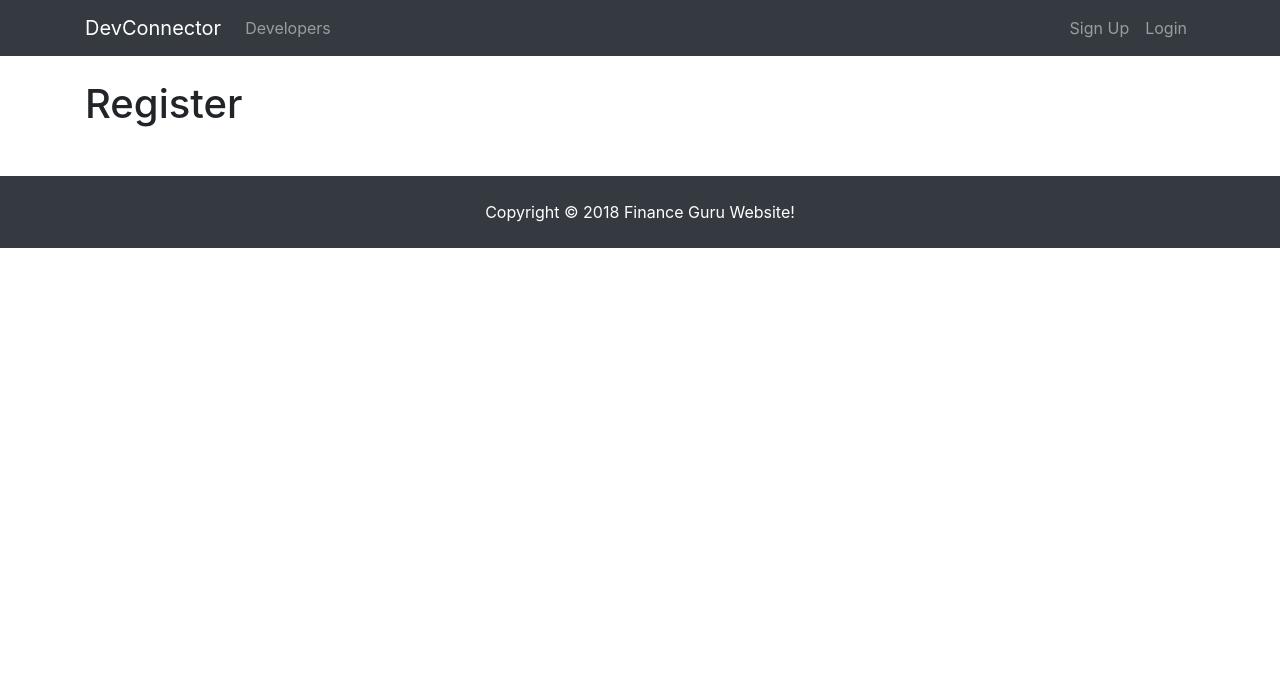
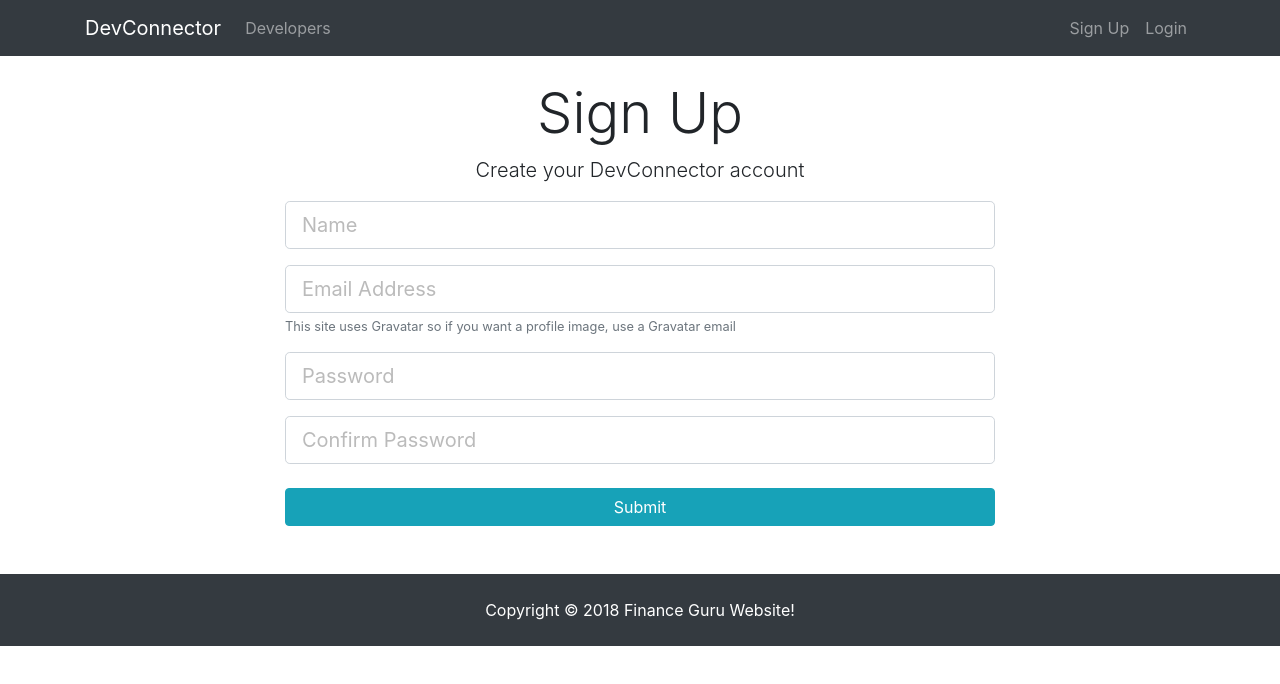
Before and after one commit to kemcho/finance-guru-site, a React (Create React App) app in the folder client/: page /register in a window 1280 px wide. Shown: the top 684 px of the page. Built offline with nearby package versions, Linux system fonts and the light colour scheme.

Commit message:
make use of react component state for login and register components

```diff
--- a/client/src/components/auth/Login.js
+++ b/client/src/components/auth/Login.js
@@ -1,11 +1,52 @@
 import React, { Component } from 'react'
 
 class Login extends Component {
+  constructor(){
+    super();
+    this.state = {
+      email:'',
+      password:'',
+      errors:{}
+    }
+    this.onChange = this.onChange.bind(this);
+    this.onSubmit = this.onSubmit.bind(this);
+  }
+
+  onChange(e){
+    this.setState({[e.target.name]: e.target.value});
+  }
+
+  onSubmit(e){
+    e.preventDefault();
+    const user = {
+      email: this.state.email,
+      password: this.state.password
+    }
+
+    console.log(user);
+  }
+
   render() {
     return (
-      <h1>
-        Login
-      </h1>
+    <div className="login">
+    <div className="container">
+      <div className="row">
+        <div className="col-md-8 m-auto">
+          <h1 className="display-4 text-center">Log In</h1>
+          <p className="lead text-center">Sign in to your DevConnector account</p>
+          <form onSubmit={this.onSubmit}>
+            <div className="form-group">
+              <input type="email" className="form-control form-control-lg" placeholder="Email Address" name="email" value={this.state.email} onChange={this.onChange} />
+            </div>
+            <div className="form-group">
+              <input type="password" className="form-control form-control-lg" placeholder="Password" name="password" value={this.state.password} onChange={this.onChange} />
+            </div>
+            <input type="submit" className="btn btn-info btn-block mt-4" />
+          </form>
+        </div>
+      </div>
+    </div>
+  </div>
     )
   }
 }
--- a/client/src/components/auth/Register.js
+++ b/client/src/components/auth/Register.js
@@ -1,11 +1,64 @@
 import React, { Component } from 'react'
 
 class Register extends Component {
+  constructor(){
+    super();
+    this.state = {
+      name:'',
+      email:'',
+      password:'',
+      password2:'',
+      errors:{}
+    };
+
+    this.onChange = this.onChange.bind(this);
+    this.onSubmit = this.onSubmit.bind(this);
+  }
+
+  onChange(e){
+    this.setState({[e.target.name]:e.target.value});
+  }
+
+  onSubmit(e){
+    e.preventDefault();
+    const newUser={
+      name: this.state.name,
+      email:this.state.email,
+      password:this.state.password,
+      password2:this.state.password2
+    }
+    console.log(newUser);
+  }
+
   render() {
     return (
-      <h1>
-        Register
-      </h1>
+    <div className="register">
+    <div className="container">
+      <div className="row">
+        <div className="col-md-8 m-auto">
+          <h1 className="display-4 text-center">Sign Up</h1>
+          <p className="lead text-center">Create your DevConnector account</p>
+          <form onSubmit={this.onSubmit}>
+            <div className="form-group">
+              <input type="text" className="form-control form-control-lg" placeholder="Name" name="name" value={this.state.name} onChange={this.onChange} />
+            </div>
+            <div className="form-group">
+              <input type="email" className="form-control form-control-lg" placeholder="Email Address" name="email"  value={this.state.email} onChange={this.onChange}  />
+              <small className="form-text text-muted">This site uses Gravatar so if you want a profile image, use a Gravatar email</small>
+            </div>
+            <div className="form-group">
+              <input type="password" className="form-control form-control-lg" placeholder="Password" name="password"  value={this.state.password} onChange={this.onChange}  />
+            </div>
+            <div className="form-group">
+              <input type="password" className="form-control form-control-lg" placeholder="Confirm Password" name="password2"  value={this.state.password2} onChange={this.onChange}  />
+            </div>
+            <input type="submit" className="btn btn-info btn-block mt-4" />
+          </form>
+        </div>
+      </div>
+    </div>
+  </div>
+
     )
   }
 }
```
